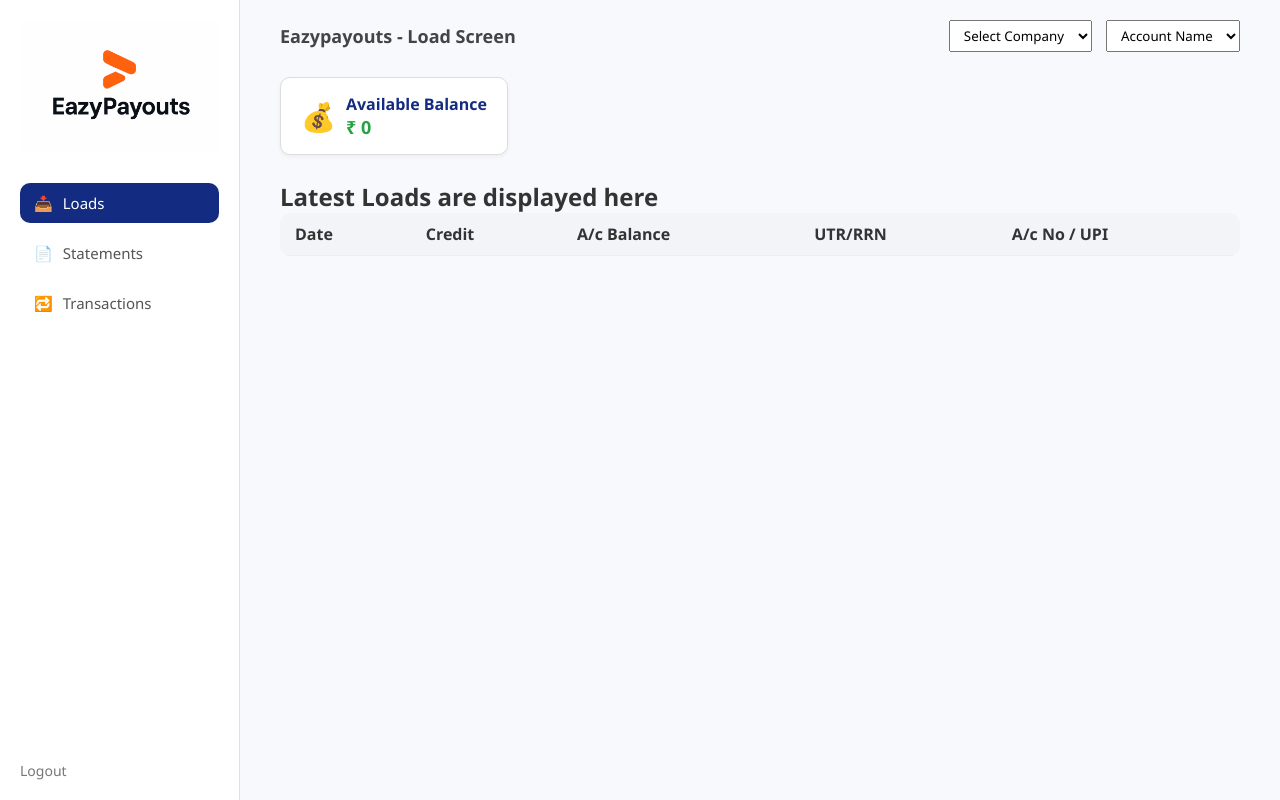
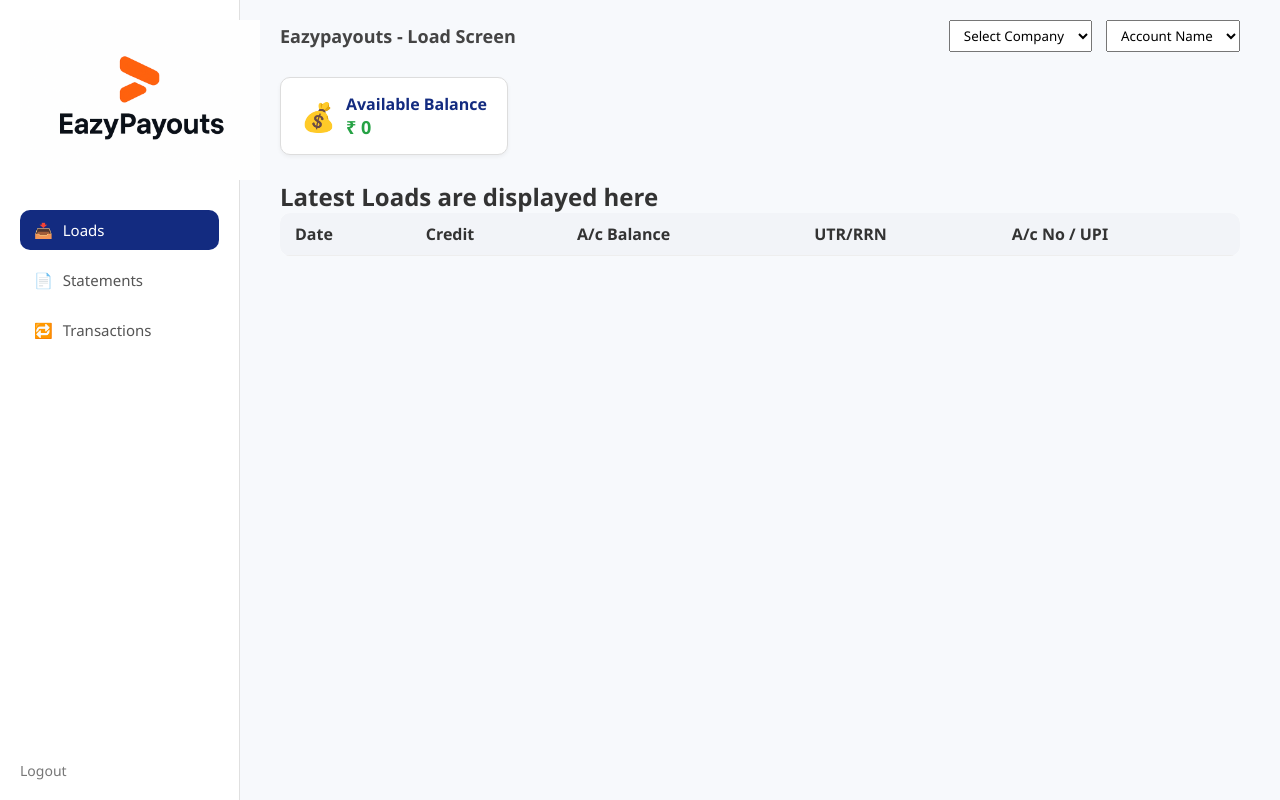
Before and after one commit to shradha11857/mockup-dashboard, a plain HTML site: page index.html in a window 1280 px wide. Drawn offline with Linux system fonts and the light colour scheme.

Commit message:
Updated README and minor style adjustments

```diff
--- a/style.css
+++ b/style.css
@@ -36,7 +36,7 @@
 }
 
 #logo {
-  width: 200px;
+  width: 30vh;
   height: auto;
 }
 
```
Also changed, not shown: 1 other file.
